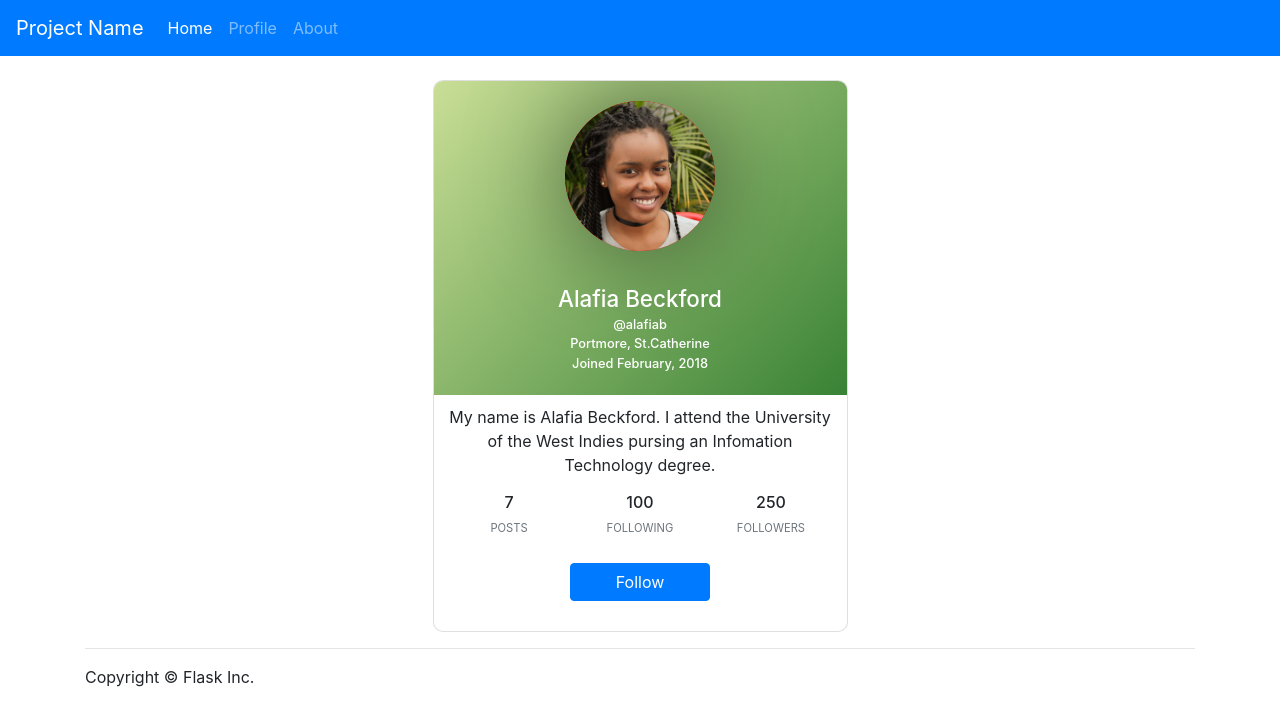
After one commit to alafiab/info3180-lab2, a Flask app: page /profile in a window 1280 px wide. The commit adds this page. Shown: the top 726 px of the page. Run offline with Flask 2, Linux system fonts and the light colour scheme; some libraries are stand-ins or nearby versions.

Commit message:
fake profile

```diff
--- a/app/static/css/app.css
+++ b/app/static/css/app.css
@@ -1,3 +1,90 @@
 body {
     padding-top: 5rem;
+    margin-left: auto;
+    margin-right: auto;
 }
+
+.photo {
+	height: 150px;
+	width: 150px;
+	background-color: red;
+	overflow: hidden;
+	border-radius: 100%;
+	display: block;
+	margin-left: auto;
+	margin-right: auto;
+	margin-bottom: 35px;
+	-webkit-box-shadow: 0px 0px 106px -13px rgba(0,0,0,0.75);
+	-moz-box-shadow: 0px 0px 106px -13px rgba(0,0,0,0.75);
+	box-shadow: 0px 0px 106px -13px rgba(0,0,0,0.75);
+}
+
+.photo img {
+	height: 150px;
+	width: 150px;
+
+}
+
+.top{
+	width: 100%;
+	background: rgb(201,222,150);
+    background: -moz-linear-gradient(-45deg, rgb(201,222,150) 0%, rgb(138,182,107) 44%, rgb(57,130,53) 100%);
+    background: -webkit-linear-gradient(-45deg, rgb(201,222,150) 0%,rgb(138,182,107) 44%,rgb(57,130,53) 100%);
+    background: linear-gradient(135deg, rgb(201,222,150) 0%,rgb(138,182,107) 44%,rgb(57,130,53) 100%);
+	text-align: center;
+	padding-top:20px;
+	padding-bottom: 20px;
+}
+
+.card-body {
+	padding: 0px;
+}
+
+.card {
+	border-radius: 10px;
+	overflow: hidden;
+	display: block;
+	margin-right: auto;
+	margin-left: auto;
+	max-width: 415px;
+}
+
+.base{
+	padding: 10px;
+	text-align: center;
+}
+
+.base .btn, .base .container{
+	display: block;
+	margin-right: auto;
+	margin-left: auto;
+}
+
+.top h3, .top h4, .top h5, .top h6, .top h2, .top h1 {
+	margin-bottom: 4px;
+	font-size: 80%;
+	color: #fff;
+}
+
+.top h3 {
+	font-size: 1.4rem;
+}
+
+.btn {
+	width: 140px;
+	margin-bottom: 20px;
+}
+
+.base .container .row .col-{
+	margin-bottom: 10px;
+	width: 33.3333333%;
+}
+
+.col- h5 {
+	font-size:1em;
+}
+
+
+.col- p {
+	font-size: .7em;
+}
--- a/app/templates/about.html
+++ b/app/templates/about.html
@@ -2,5 +2,5 @@
 
 {% block main %}
 <h1>About</h1>
-<p>This webpage is about {{ name }}.</p>
+<p>This webpage is about Alafia Beckford.</p>
 {% endblock %}
--- a/app/templates/header.html
+++ b/app/templates/header.html
@@ -9,9 +9,15 @@
       <li class="nav-item active">
         <a class="nav-link" href="{{ url_for('home') }}">Home <span class="sr-only">(current)</span></a>
       </li>
+
+      <li class="nav-item">
+        <a class="nav-link" href="{{ url_for('profile') }}">Profile</a>
+      </li>
+
       <li class="nav-item">
         <a class="nav-link" href="{{ url_for('about') }}">About</a>
       </li>
+
     </ul>
   </div>
 </nav>
--- /dev/null
+++ b/app/templates/profile.html
@@ -0,0 +1,44 @@
+{% extends "base.html" %}
+
+{% block main %}
+<div class="card">
+  <div class="card-body">
+  	<div class="top">
+  		<div class="row photo">
+	  		<img class="card-img-top" src="{{url_for('static', filename='photo.jpg') }}" alt="Profile picture">
+	  	</div>
+	    <h3 class="card-title">Alafia Beckford</h3>
+	    <h6> @alafiab </h6>
+	    <h5> Portmore, St.Catherine</h5>
+	    <h5> Joined {{ date_joined }}</h5>
+  	</div>
+  	<div class="base">
+  		<p class="card-text">My name is Alafia Beckford. I attend the University of the West Indies pursing an Infomation Technology degree.</p>
+  		<div class="container">
+			<div class="row">
+				<div class="col-">
+					<h5 class="bold">
+						7
+					</h5>
+					<p class="text-muted">POSTS</p>
+				</div>
+				<div class="col-">
+					<h5 class="strong">
+						100
+					</h5>
+					<p class="text-muted">FOLLOWING</p>
+				</div>
+				<div class="col-">
+					<h5 class="strong">
+						250
+					</h5>
+					<p class="text-muted">FOLLOWERS</p>
+				</div>
+			</div>
+		</div>
+    	<a href="#" class="btn btn-primary">Follow</a>
+  	</div>
+
+  </div>
+</div>
+{% endblock %}
--- a/app/views.py
+++ b/app/views.py
@@ -7,6 +7,7 @@ This file creates your application.
 
 from app import app
 from flask import render_template, request, redirect, url_for, flash
+from datetime import datetime, date
 
 
 ###
@@ -36,6 +37,11 @@ def send_text_file(file_name):
     return app.send_static_file(file_dot_text)
 
 
+
+@app.route('/profile')
+def profile():
+    return render_template('profile.html',date_joined = format_date_joined())
+
 @app.after_request
 def add_header(response):
     """
@@ -53,6 +59,9 @@ def page_not_found(error):
     """Custom 404 page."""
     return render_template('404.html'), 404
 
+def format_date_joined():
+    date_joined = date(2018, 2, 7)
+    return date_joined.strftime("%B, %Y")
 
 if __name__ == '__main__':
     app.run(debug=True, host="0.0.0.0", port="8080")
```
Also changed, not shown: app/static/photo.jpg (added).
